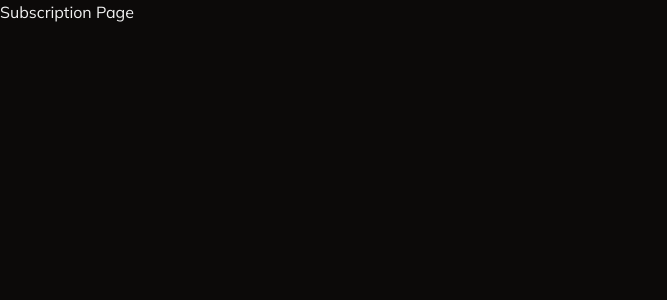
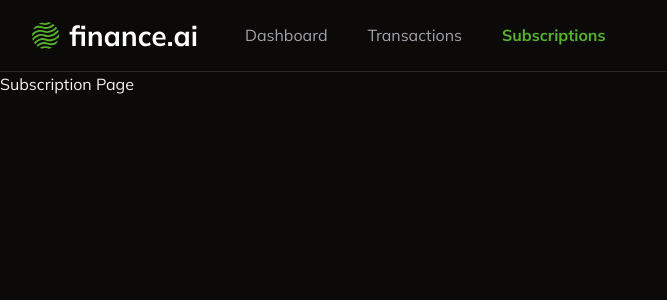
Before and after one commit to carlosmsv/finance-ai, a Next.js app: page /subscription in a window 1280 px wide. Shown: the top 300 px of the page, without its empty margins (0-667 px from the left). Built offline with nearby package versions, Linux system fonts and the light colour scheme.

Commit message:
feat: add navbar component

```diff
--- /dev/null
+++ b/app/_components/navbar.tsx
@@ -0,0 +1,52 @@
+"use client"
+import { UserButton } from "@clerk/nextjs"
+import Image from "next/image"
+import Link from "next/link"
+import { usePathname } from "next/navigation"
+
+const Navbar = () => {
+  const pathname = usePathname()
+  return (
+    <nav className="flex justify-between border-b border-solid px-8 py-4">
+      <div className="flex items-center gap-10">
+        <Image src="/logo.svg" width={173} height={39} alt="Finance AI" />
+        <Link
+          href="/"
+          className={
+            pathname === "/"
+              ? "font-bold text-primary"
+              : "text-muted-foreground"
+          }
+        >
+          {" "}
+          Dashboard
+        </Link>
+        <Link
+          href="/transactions"
+          className={
+            pathname === "/transactions"
+              ? "font-bold text-primary"
+              : "text-muted-foreground"
+          }
+        >
+          {" "}
+          Transactions
+        </Link>
+        <Link
+          href="/subscription"
+          className={
+            pathname === "/subscription"
+              ? "font-bold text-primary"
+              : "text-muted-foreground"
+          }
+        >
+          {" "}
+          Subscriptions
+        </Link>
+      </div>
+      <UserButton showName />
+    </nav>
+  )
+}
+
+export default Navbar
--- a/app/page.tsx
+++ b/app/page.tsx
@@ -1,15 +1,19 @@
 import { UserButton } from "@clerk/nextjs"
 import { auth } from "@clerk/nextjs/server"
 import { redirect } from "next/navigation"
+import Navbar from "./_components/navbar"
 
 const Home = async () => {
   const { userId } = await auth()
   if (!userId) redirect("/login")
 
   return (
-    <div className="flex h-full items-center justify-center">
-      <UserButton showName />
-    </div>
+    <>
+      <Navbar />
+      <div className="flex h-full items-center justify-center">
+        <UserButton showName />
+      </div>
+    </>
   )
 }
 
--- a/app/subscription/page.tsx
+++ b/app/subscription/page.tsx
@@ -1,5 +1,12 @@
+import Navbar from "../_components/navbar"
+
 const SubscriptionPage = () => {
-  return <h1> Subscription Page</h1>
+  return (
+    <>
+      <Navbar />
+      <h1> Subscription Page</h1>
+    </>
+  )
 }
 
 export default SubscriptionPage
--- a/app/transactions/page.tsx
+++ b/app/transactions/page.tsx
@@ -2,10 +2,13 @@ import { db } from "../_lib/prisma"
 import { DataTable } from "../_components/ui/data-table"
 import { transactionColumns } from "./_columns"
 import AddTransactionButton from "../_components/add-transaction-button"
+import Navbar from "../_components/navbar"
 
 const TransactionsPage = async () => {
   const transactions = await db.transaction.findMany({})
   return (
+    <>
+      <Navbar />
       <div className="space-y-6 p-6">
         <div className="flex w-full items-center justify-between p-6">
           <h1 className="text-2xl font-bold">Transactions</h1>
@@ -16,6 +19,7 @@ const TransactionsPage = async () => {
           data={JSON.parse(JSON.stringify(transactions))}
         ></DataTable>
       </div>
+    </>
   )
 }
 
```
Lines whose indentation alone changed are shown as unchanged.
